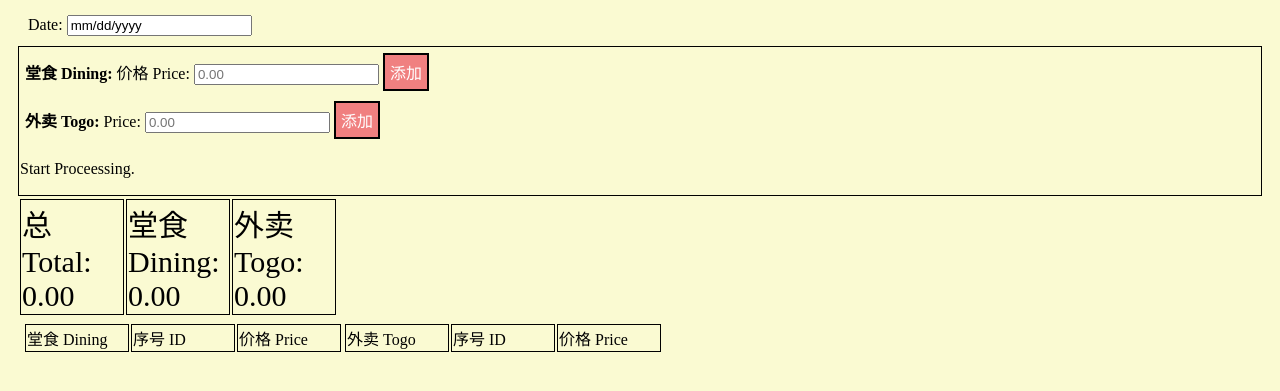
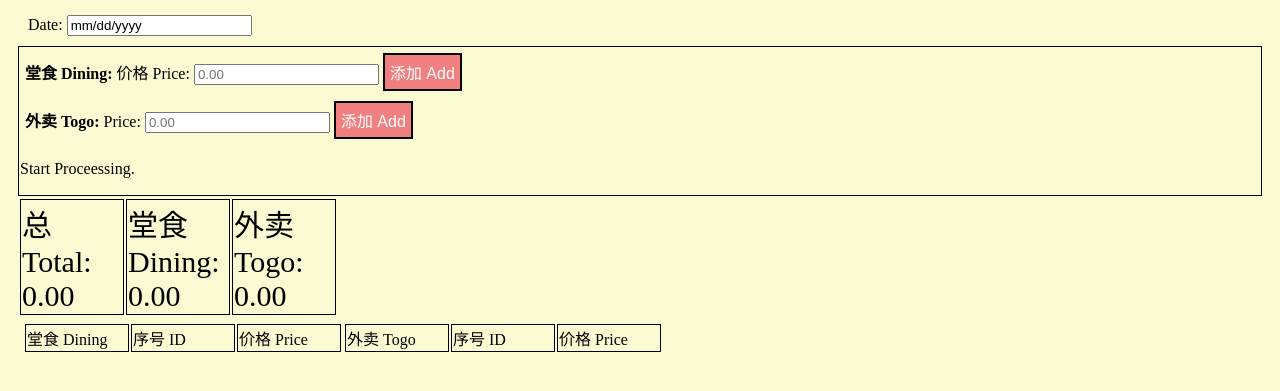
Before and after one commit to MingC666/mingchen.github.io, a plain HTML site: page projects/TransCal/index.html in a window 1280 px wide. Shown: the part 75-466 px from the top of the page. Drawn offline with nearby package versions, Linux system fonts and the light colour scheme.

Commit message:
add translation of button

```diff
--- a/projects/TransCal/index.html
+++ b/projects/TransCal/index.html
@@ -49,14 +49,14 @@
             <div>
                 <b>堂食 Dining: </b>
                 价格 Price: <input type="number" id="diningPriceInput" placeholder="0.00">
-                <button class="myBtn" id="addDiningPriceBtn">添加</button>
+                <button class="myBtn" id="addDiningPriceBtn">添加 Add</button>
             </div>
 
 
             <!-- Add Togo Price Button -->
             <div><b>外卖 Togo: </b>
                 Price: <input type="number" id="togoPriceInput" placeholder="0.00">
-                <button class="myBtn" id="addTogoPriceBtn">添加</button>
+                <button class="myBtn" id="addTogoPriceBtn">添加 Add</button>
             </div>
 
             <p id="demo">Start Proceessing.</p>
```
